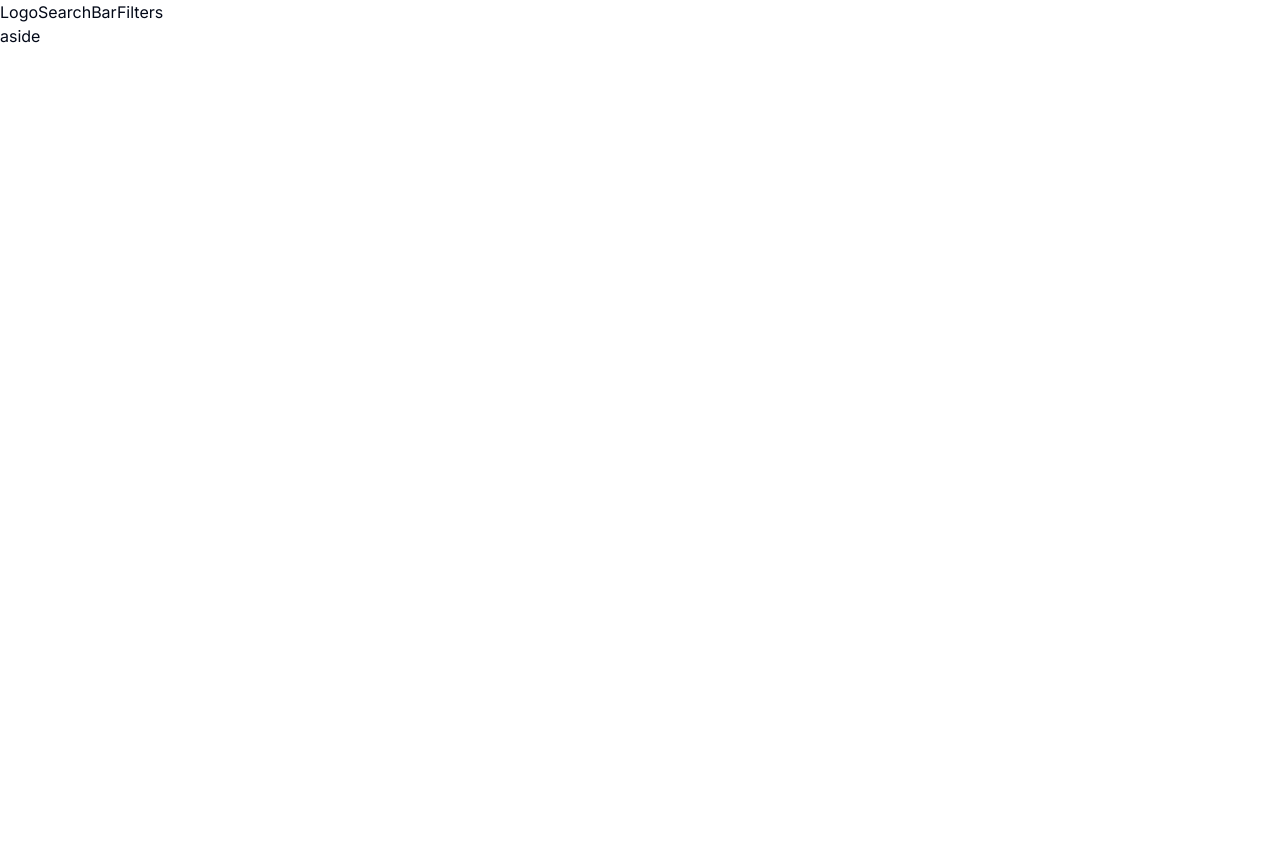
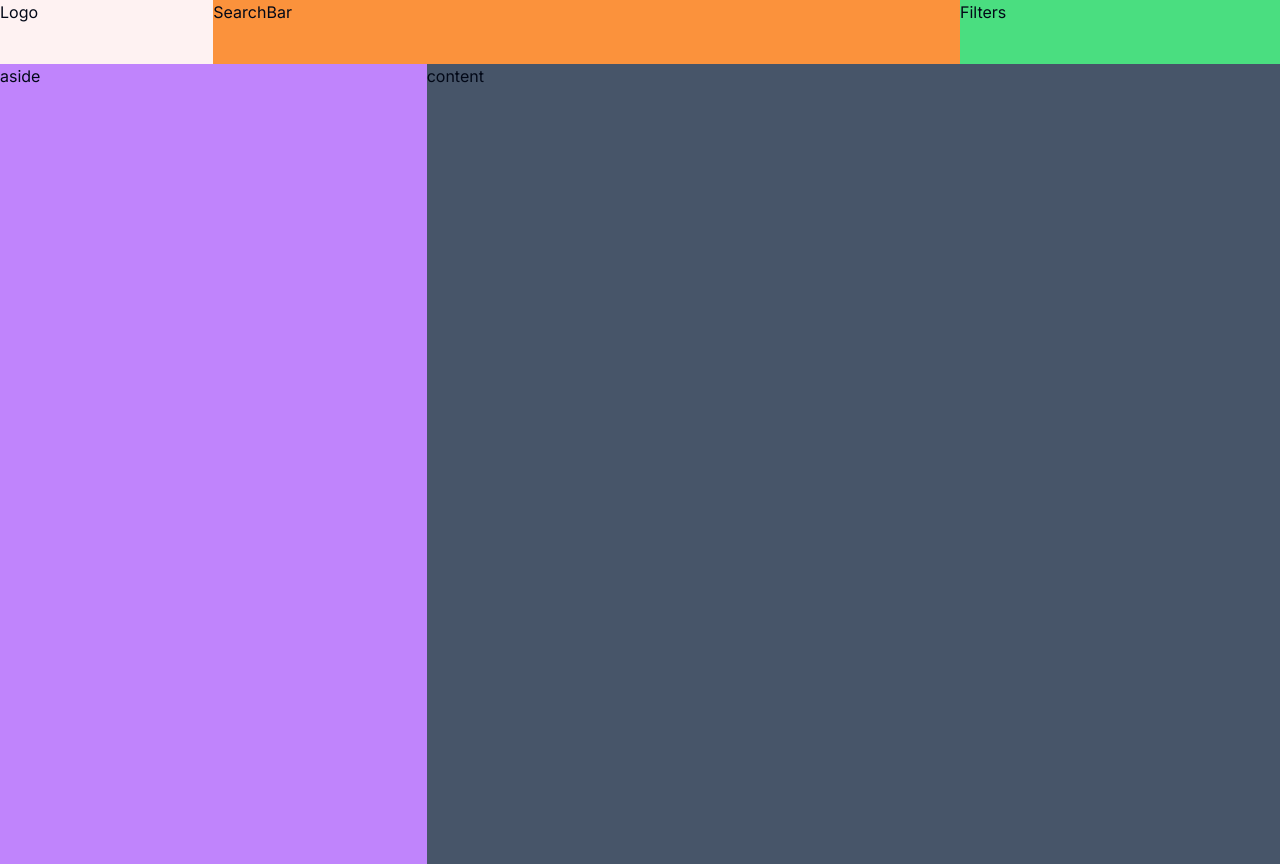
Before and after one commit to frannoriega/basquade, a Next.js app: page / in a window 1280 px wide. Before the commit the page ends 800 px from the top, so only its background shows below. Built offline with nearby package versions, Linux system fonts and the light colour scheme.

Commit message:
Update styles and add new components to Header and Layout

```diff
--- a/app/components/filters.tsx
+++ b/app/components/filters.tsx
@@ -1,3 +1,3 @@
 export default function Filters() {
-  return <span>Filters</span>;
+  return <span className="bg-green-400 w-3/12">Filters</span>;
 }
--- a/app/components/layout/aside.tsx
+++ b/app/components/layout/aside.tsx
@@ -1,6 +1,6 @@
 export default function Aside() {
   return (
-    <aside>
+    <aside className="bg-purple-400 md:w-4/12">
       <span>aside</span>
     </aside>
   );
--- a/app/components/layout/header.tsx
+++ b/app/components/layout/header.tsx
@@ -4,7 +4,7 @@ import SearchBar from "../searchbar";
 
 export default function Header() {
   return (
-    <header>
+    <header className="bg-blue-200 h-16 flex justify-between">
       <Logo />
       <SearchBar />
       <Filters />
--- a/app/components/logo.tsx
+++ b/app/components/logo.tsx
@@ -1,3 +1,3 @@
 export default function Logo() {
-  return <span>Logo</span>;
+  return <span className="bg-red-50 w-2/12">Logo</span>;
 }
--- a/app/components/searchbar.tsx
+++ b/app/components/searchbar.tsx
@@ -1,3 +1,3 @@
 export default function SearchBar() {
-  return <span>SearchBar</span>;
+  return <span className="bg-orange-400 flex-grow">SearchBar</span>;
 }
--- a/app/layout.tsx
+++ b/app/layout.tsx
@@ -15,8 +15,10 @@ export default function RootLayout({
   children: React.ReactNode;
 }>) {
   return (
-    <html lang="en">
-      <body className={inter.className}>{children}</body>
+    <html lang="en" className="size-full">
+      <body className={`${inter.className} bg-blue-400 size-full`}>
+        {children}
+      </body>
     </html>
   );
 }
--- a/app/page.tsx
+++ b/app/page.tsx
@@ -4,9 +4,12 @@ import Aside from "./components/layout/aside";
 
 export default function Home() {
   return (
-    <main className="">
+    <main className="size-full">
       <Header />
-      <Aside />
+      <div className=" bg-slate-600 size-full md:flex">
+        <Aside />
+        <div>content</div>
+      </div>
     </main>
   );
 }
```
